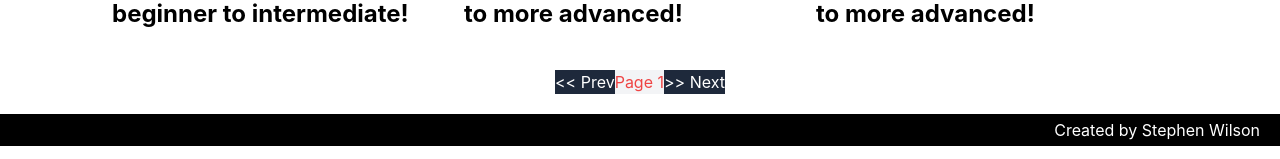
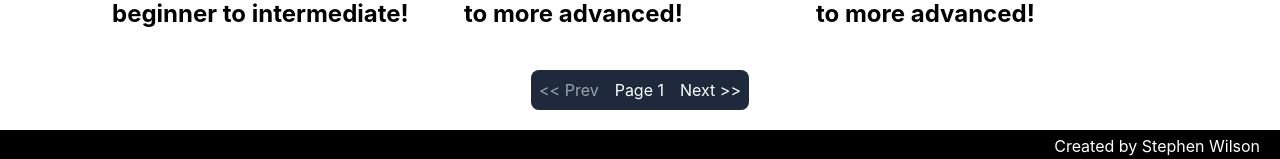
Before and after one commit to wilso663/dev-blog, a Next.js app: page /blog in a window 1280 px wide. Shown: the part 1563-1722 px from the top of the page. Built offline with nearby package versions, Linux system fonts and the light colour scheme.

Commit message:
Added color feedback to pagination buttons

```diff
--- a/pages/blog.tsx
+++ b/pages/blog.tsx
@@ -23,7 +23,8 @@ const Blog: React.FC<PostProps> = ({posts}: PostProps) => {
   const articleThree = posts[2]
   const articleFour = posts[3]
   const otherArticles = posts.slice(4)
-
+  const grayTextClass = 'text-gray-400'
+  const whiteTextClass = 'text-white'
   //I'm wanting the previous article pagination to hold 6 articles at a time
   const PAGE_LENGTH = 6
   let currentOtherArticles = otherArticles.slice(pageNumber * PAGE_LENGTH, PAGE_LENGTH * (pageNumber+1))
@@ -143,9 +144,9 @@ const Blog: React.FC<PostProps> = ({posts}: PostProps) => {
 
         </div>
         <div className="page--buttons flex align-center justify-center mb-5">
-            <button className="bg-slate-800 text-white" onClick={handlePrevClick}>&lt;&lt; Prev</button>
-            <a className="bg-gray-100 text-red-500">Page {pageNumber+1}</a>
-            <button className="bg-slate-800 text-white" onClick={handleNextClick}>&gt;&gt; Next</button>
+            <button className={`rounded-l-lg p-2 bg-slate-800 ${pageNumber === 0 ? grayTextClass : whiteTextClass}`} onClick={handlePrevClick}>&lt;&lt; Prev</button>
+            <span className="p-2 bg-slate-800 text-white">Page {pageNumber+1}</span>
+            <button  className={`rounded-r-lg p-2 bg-slate-800 ${pageNumber === Math.ceil(otherArticles.length/PAGE_LENGTH)-1 ? grayTextClass : whiteTextClass}`} onClick={handleNextClick}> Next &gt;&gt;</button>
         </div>
       </div>
     </div>
```
